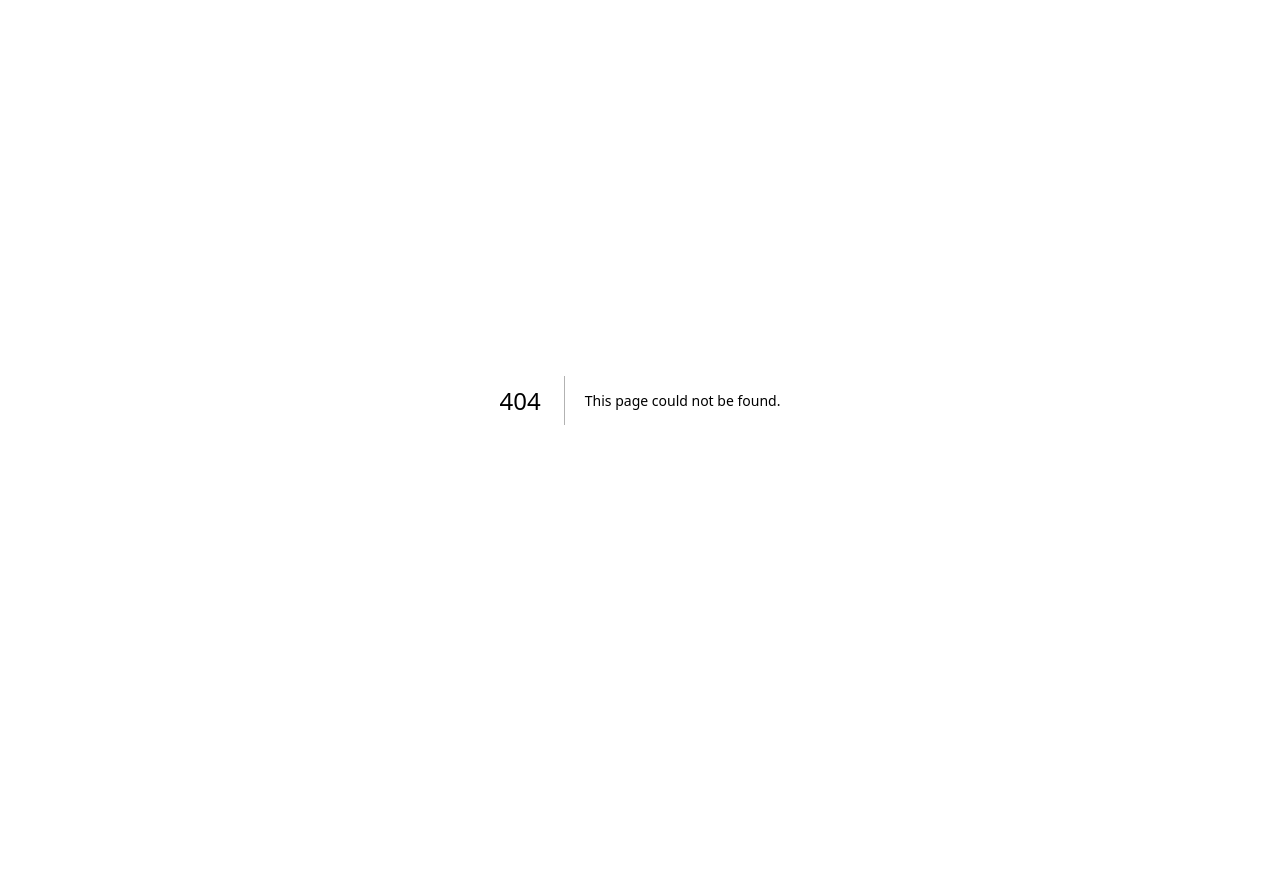
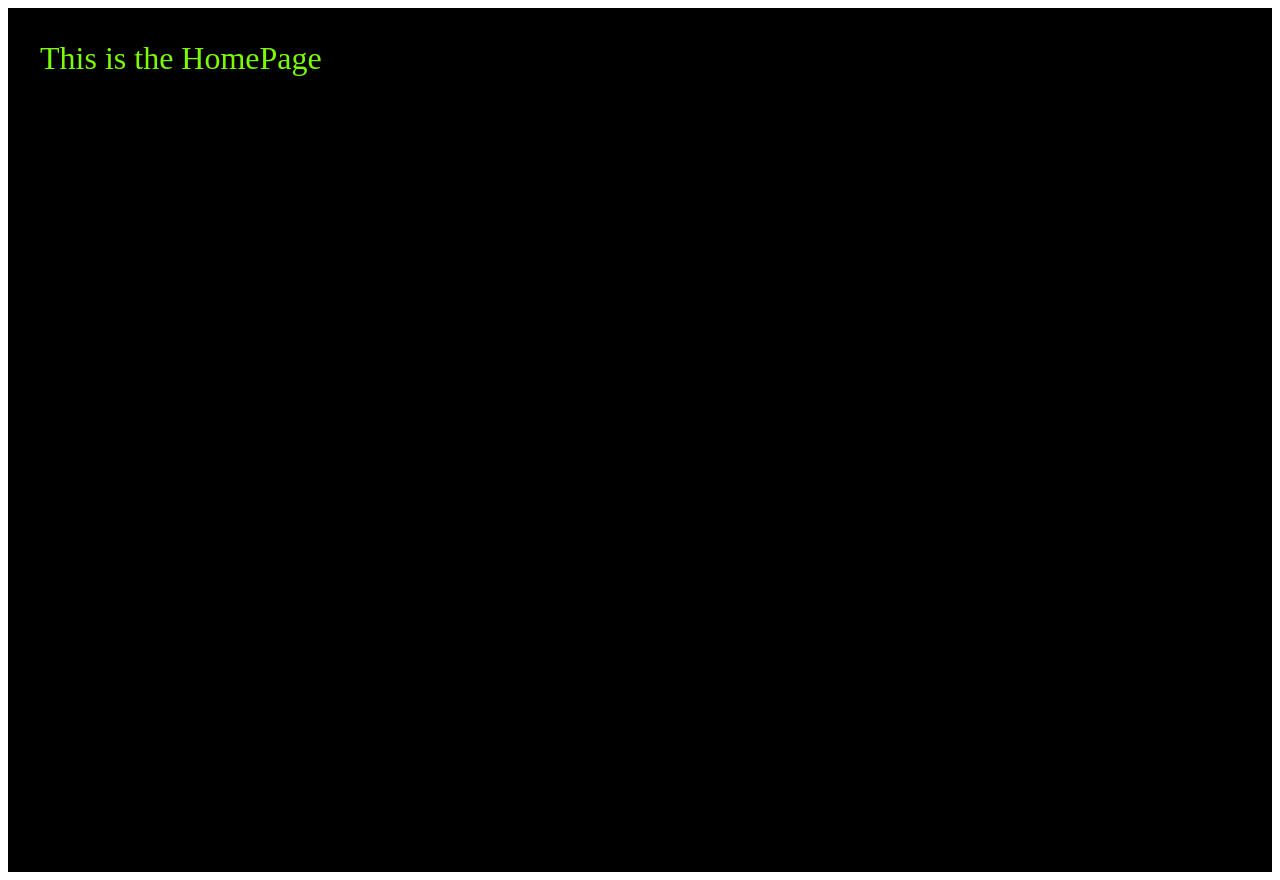
Before and after one commit to apurboroy7077/next_js_learning, a Next.js app in the folder hello_world/: page / in a window 1280 px wide. Before the commit this address had no page. Before the commit the page ends 800 px from the top, so only its background shows below. Built offline with nearby package versions, Linux system fonts and the light colour scheme.

Commit message:
Handling GET Request, Lesson 34, Date: 24/02/2024, Saturday, 7:26 PM

```diff
--- /dev/null
+++ b/hello_world/src/app/comments/data.ts
@@ -0,0 +1,15 @@
+let comments = [
+  {
+    id: 1,
+    text: "This is the First Comment",
+  },
+  {
+    id: 2,
+    text: "This is the Second Comment",
+  },
+  {
+    id: 3,
+    text: "This is the Third Comment",
+  },
+];
+export { comments };
--- /dev/null
+++ b/hello_world/src/app/comments/route.ts
@@ -0,0 +1,7 @@
+import { comments } from "./data";
+
+let GET = () => {
+  return Response.json(comments);
+};
+
+export { GET };
--- /dev/null
+++ b/hello_world/src/app/page.tsx
@@ -0,0 +1,17 @@
+const Homepage = () => {
+  return (
+    <div
+      style={{
+        color: "lawngreen",
+        backgroundColor: "black",
+        height: "100vh",
+        padding: "2rem",
+        fontSize: "2rem",
+      }}
+    >
+      This is the HomePage
+    </div>
+  );
+};
+
+export default Homepage;
```
